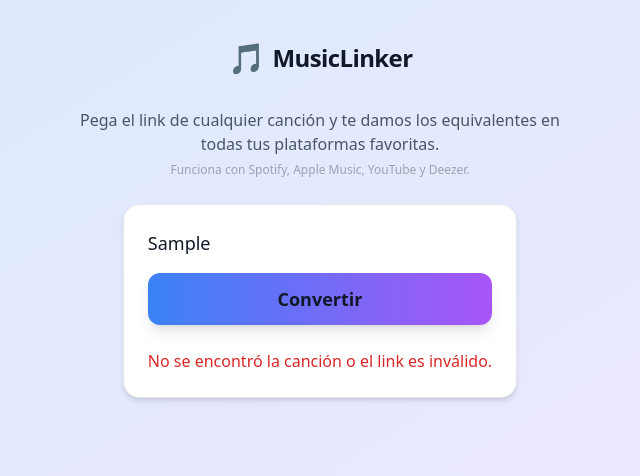
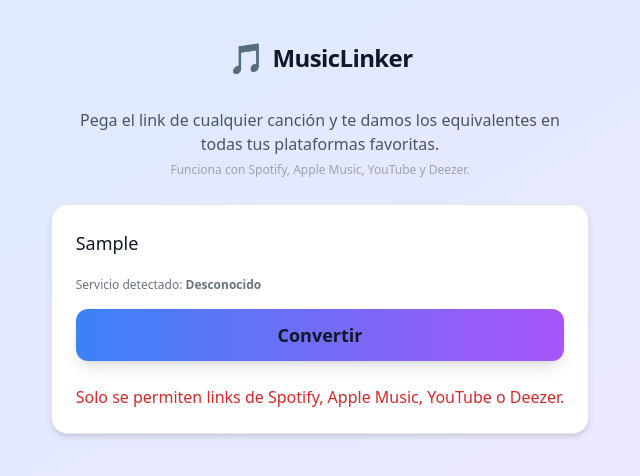
Before and after one commit to rodrigogalvez24/music-link-converter, a Next.js app: page / in a window 1280 px wide. Both pictures are taken after typing "Sample" into the empty fields and a click on the button "Convertir". Shown: the top 476 px of the page, without its empty margins (320-960 px from the left). Built offline with nearby package versions, Linux system fonts and the light colour scheme; no server answers.

Commit message:
Update page.js

```diff
--- a/app/page.js
+++ b/app/page.js
@@ -8,8 +8,31 @@
   const [inputUrl, setInputUrl] = useState("");
   const [converted, setConverted] = useState(null);
 
+  // Detectar el servicio del link pegado
+  const getServiceFromUrl = (url) => {
+    if (!url) return null;
+    if (url.includes('spotify.com')) return 'Spotify';
+    if (url.includes('apple.com')) return 'Apple Music';
+    if (url.includes('youtube.com') || url.includes('youtu.be')) return 'YouTube';
+    if (url.includes('deezer.com')) return 'Deezer';
+    return 'Desconocido';
+  };
+
+  const serviceName = getServiceFromUrl(inputUrl);
+
   const handleConvert = async () => {
     setConverted(null);
+
+    if (!inputUrl) {
+      setConverted({ error: "Por favor pega un link de canción." });
+      return;
+    }
+
+    if (serviceName === "Desconocido") {
+      setConverted({ error: "Solo se permiten links de Spotify, Apple Music, YouTube o Deezer." });
+      return;
+    }
+
     try {
       const res = await fetch("/api/audd", {
         method: "POST",
@@ -67,11 +90,17 @@
       <Card className="w-full max-w-xl shadow-xl">
         <CardContent className="flex flex-col gap-4 p-6">
           <Input
-            placeholder="Pega aquí un link de Spotify, Apple Music, etc."
+            placeholder="Pega aquí un link de cualquier servicio (Spotify, Apple Music, YouTube, Deezer...)"
             value={inputUrl}
             onChange={(e) => setInputUrl(e.target.value)}
             className="text-lg"
           />
+          {/* Mostrar el servicio detectado */}
+          {inputUrl && (
+            <div className="text-xs text-gray-500 mt-1">
+              Servicio detectado: <span className="font-semibold">{serviceName}</span>
+            </div>
+          )}
           <Button
             onClick={handleConvert}
             className="w-full text-lg py-3 bg-gradient-to-r from-blue-500 to-purple-500 font-bold rounded-xl shadow-lg hover:from-blue-600 hover:to-purple-600 transition-all"
```
